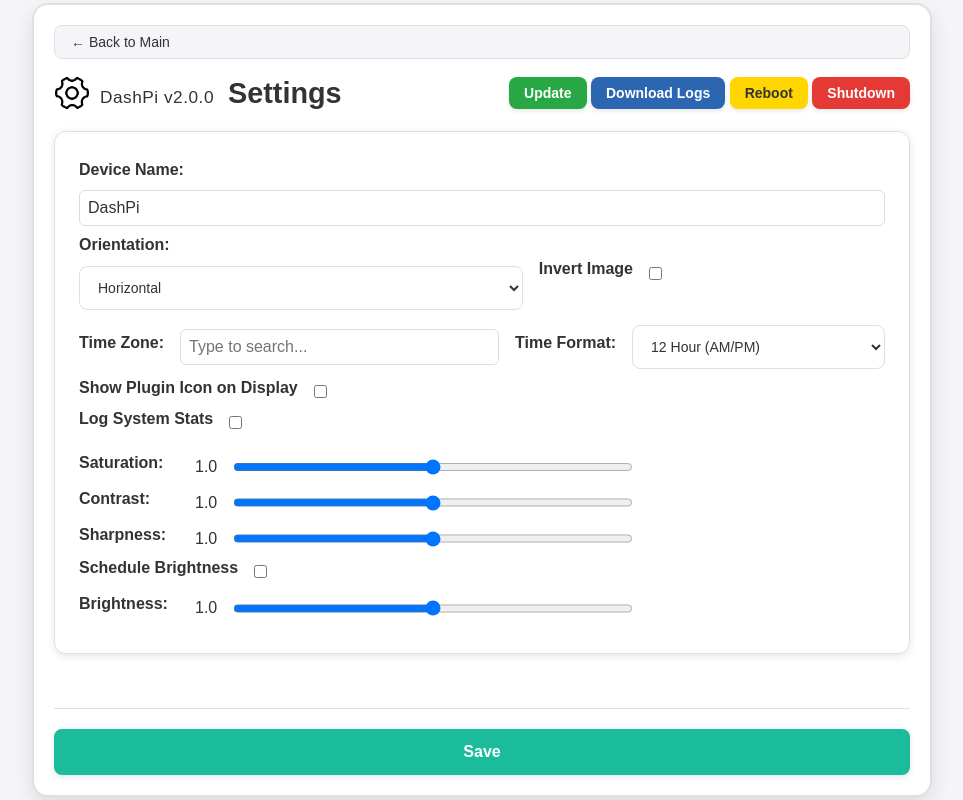
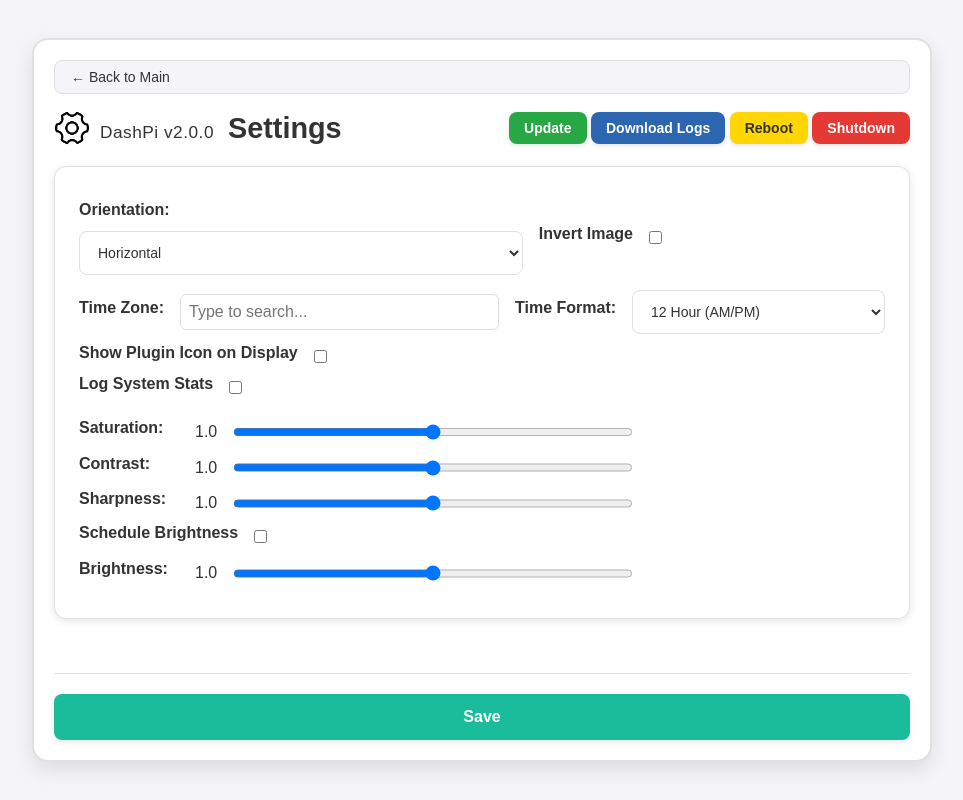
Before and after one commit to SHagler2/DashPi, a Flask app: page /settings in a window 1280 px wide. Shown: the whole page, without its empty margins (158-1121 px from the left). Run offline with Flask 3, Linux system fonts and the light colour scheme; parts of the project's set-up code (start-up, migrations or seed data) failed here and were passed over.

Commit message:
Remove unused Device Name field from settings page
The field was saved to config but never read anywhere.

Co-Authored-By: Claude Opus 4.6 <noreply@anthropic.com>

```diff
--- a/src/blueprints/settings.py
+++ b/src/blueprints/settings.py
@@ -55,7 +55,6 @@ def save_settings():
             return jsonify({"error": "Time format is required"}), 400
 
         settings = {
-            "name": form_data.get("deviceName"),
             "orientation": form_data.get("orientation"),
             "inverted_image": form_data.get("invertImage"),
             "log_system_stats": form_data.get("logSystemStats"),
--- a/src/templates/settings.html
+++ b/src/templates/settings.html
@@ -198,17 +198,6 @@
         <!-- Settings Content -->
         <form class="settings-form">
             <div id="settings-container">
-                <!-- Device Name -->
-                <div class="form-group">
-                    <label for="deviceName" class="form-label">Device Name:</label>
-                    <input type="text"
-                           id="deviceName"
-                           name="deviceName"
-                           placeholder="Type something..."
-                           value="{{ device_settings.name }}"
-                           required
-                           class="form-input">
-                </div>
                 <div class="form-group nowrap">
                     <!-- Orientation Dropdown -->
                     <div class="form-group">
```
